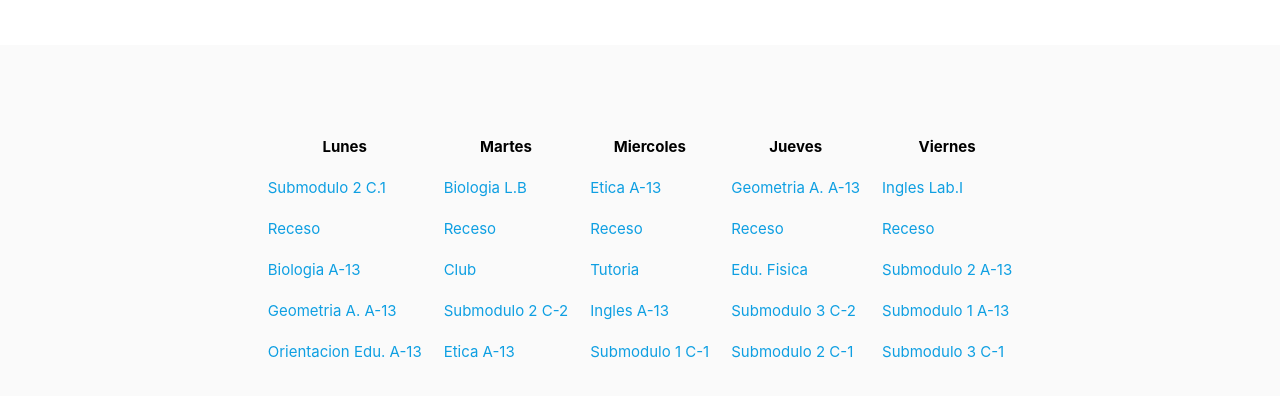
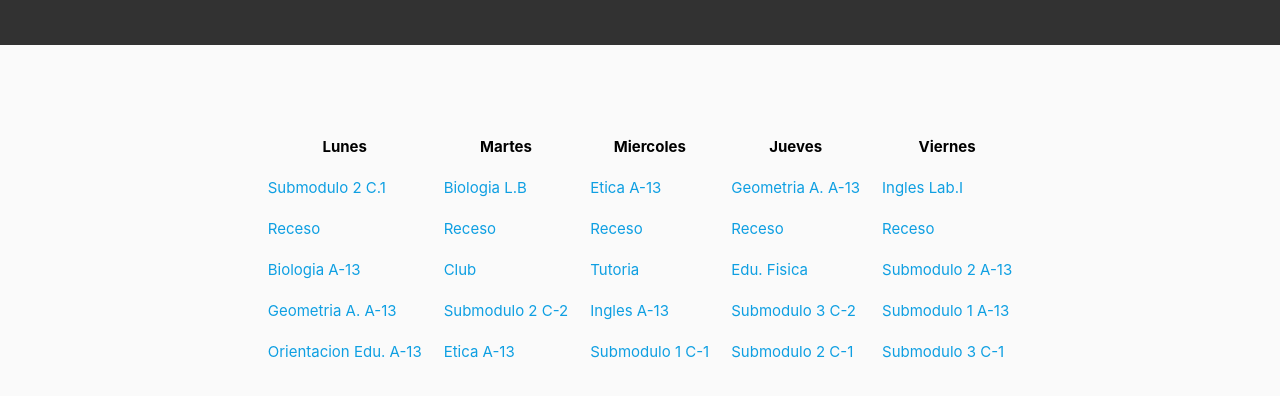
Before and after one commit to morales23/one, a plain HTML site: page index.html in a window 1280 px wide. Drawn offline with Linux system fonts and the light colour scheme.

Commit message:
Update main.css

```diff
--- a/main.css
+++ b/main.css
@@ -9,7 +9,7 @@
 header {
     width: 100%;
     height: 45px;
-    background: #ffffff;
+    background: rgba(0,0,0,.8);
 }
 
 body {
```
